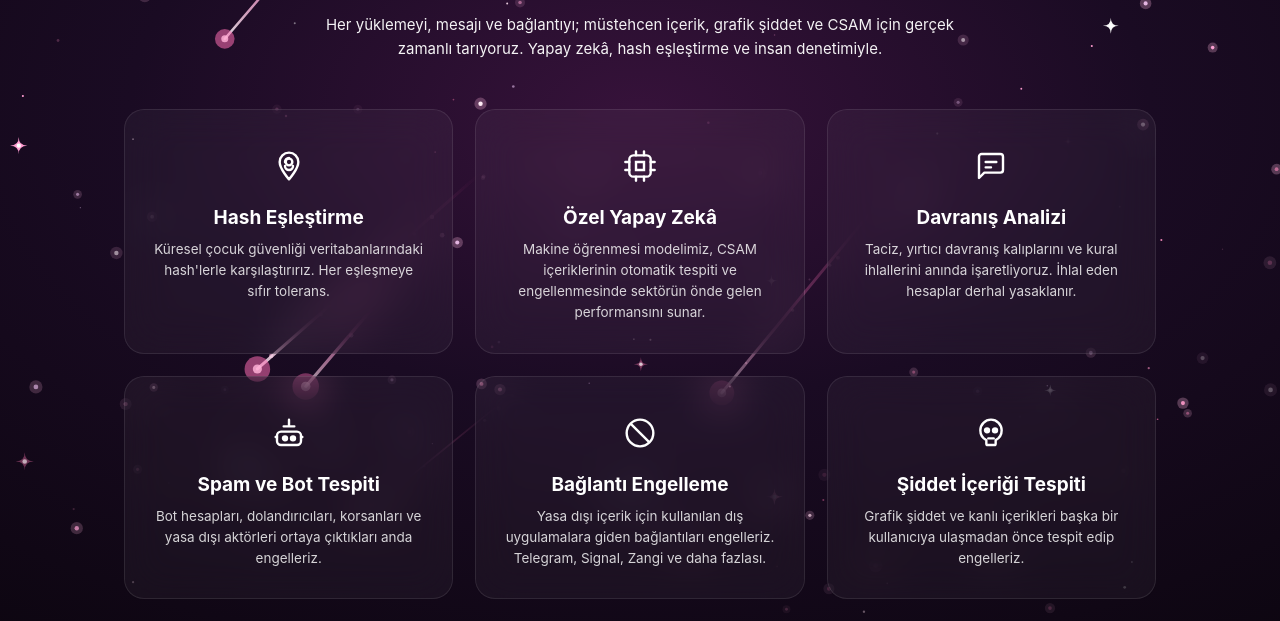
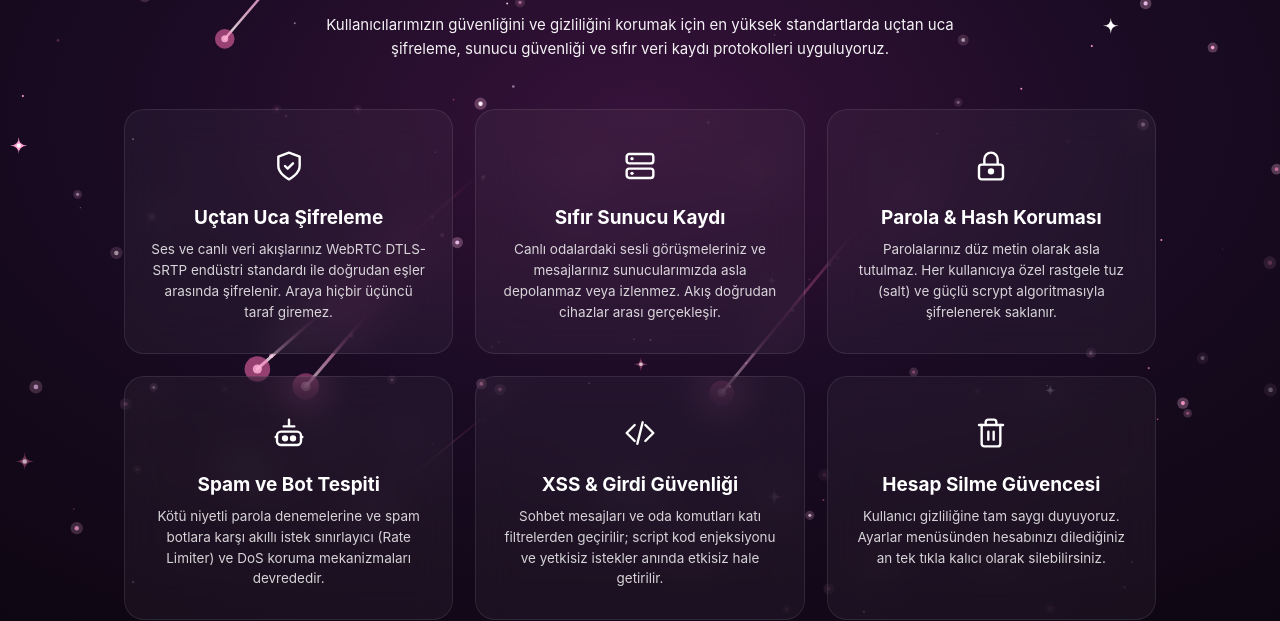
Before and after one commit to karabul7tt/Miruo, a website: page guvenlik.html in a window 1280 px wide. Shown: the part 186-807 px from the top of the page. Drawn offline with Linux system fonts and the light colour scheme.

Commit message:
fix: replace texts with authentic Miruo features while preserving Rave design layout

```diff
--- a/guvenlik.html
+++ b/guvenlik.html
@@ -4,7 +4,7 @@
 <meta charset="utf-8">
 <meta name="viewport" content="width=device-width,initial-scale=1">
 <title>Miruo Güvenliği — Miruo'yu nasıl güvende tutuyoruz</title>
-<meta name="description" content="Miruo güvenlik protokolleri, içerik tarama, WebRTC şifreleme ve güvenli izleme deneyimi.">
+<meta name="description" content="Miruo güvenlik standartları, WebRTC uçtan uca şifreleme ve kullanıcı gizliliği.">
 <link rel="icon" href="logo.png">
 <link rel="stylesheet" href="website.css">
 <style>
@@ -48,48 +48,49 @@
 <main class="page-main">
   <div class="rave-safety-container">
     <h1 class="rave-safety-title">Miruo'yu nasıl güvende tutuyoruz</h1>
-    <p class="rave-safety-subtitle">Her yüklemeyi, mesajı ve bağlantıyı; müstehcen içerik, grafik şiddet ve CSAM için gerçek zamanlı tarıyoruz. Yapay zekâ, hash eşleştirme ve insan denetimiyle.</p>
+    <p class="rave-safety-subtitle">Kullanıcılarımızın güvenliğini ve gizliliğini korumak için en yüksek standartlarda uçtan uca şifreleme, sunucu güvenliği ve sıfır veri kaydı protokolleri uyguluyoruz.</p>
 
     <div class="rave-safety-grid">
-      <!-- 1. Hash Eşleştirme -->
+      <!-- 1. Uçtan Uca Şifreleme -->
       <div class="rave-safety-card">
         <div class="rave-card-icon">
           <svg viewBox="0 0 24 24">
-            <path d="M12 2C8.13 2 5 5.13 5 9c0 5.25 7 13 7 13s7-7.75 7-13c0-3.87-3.13-7-7-7zm0 9.5c-1.38 0-2.5-1.12-2.5-2.5s1.12-2.5 2.5-2.5 2.5 1.12 2.5 2.5-1.12 2.5-2.5 2.5z" stroke-width="1.8" stroke="currentColor" fill="none" stroke-linecap="round" stroke-linejoin="round"/>
-            <path d="M12 6a3 3 0 0 0-3 3" stroke-width="1.8" stroke="currentColor" fill="none" stroke-linecap="round"/>
-            <path d="M9 12a3 3 0 0 0 6 0" stroke-width="1.8" stroke="currentColor" fill="none" stroke-linecap="round"/>
+            <path d="M12 22s8-4 8-10V5l-8-3-8 3v7c0 6 8 10 8 10z" stroke-width="1.8" stroke="currentColor" fill="none" stroke-linejoin="round"/>
+            <path d="M9 12l2 2 4-4" stroke-width="1.8" stroke="currentColor" fill="none" stroke-linecap="round" stroke-linejoin="round"/>
           </svg>
         </div>
-        <h3 class="rave-card-title">Hash Eşleştirme</h3>
-        <p class="rave-card-desc">Küresel çocuk güvenliği veritabanlarındaki hash'lerle karşılaştırırız. Her eşleşmeye sıfır tolerans.</p>
+        <h3 class="rave-card-title">Uçtan Uca Şifreleme</h3>
+        <p class="rave-card-desc">Ses ve canlı veri akışlarınız WebRTC DTLS-SRTP endüstri standardı ile doğrudan eşler arasında şifrelenir. Araya hiçbir üçüncü taraf giremez.</p>
       </div>
 
-      <!-- 2. Özel Yapay Zekâ -->
+      <!-- 2. Sıfır Sunucu Kaydı -->
       <div class="rave-safety-card">
         <div class="rave-card-icon">
           <svg viewBox="0 0 24 24">
-            <rect x="4" y="4" width="16" height="16" rx="3" stroke-width="1.8" stroke="currentColor" fill="none"/>
-            <path d="M9 9h6v6H9z" stroke-width="1.8" stroke="currentColor" fill="none"/>
-            <path d="M9 1v3M15 1v3M9 20v3M15 20v3M1 9h3M1 15h3M20 9h3M20 15h3" stroke-width="1.8" stroke="currentColor" stroke-linecap="round"/>
+            <rect x="2" y="3" width="20" height="7" rx="2" stroke-width="1.8" stroke="currentColor" fill="none"/>
+            <rect x="2" y="14" width="20" height="7" rx="2" stroke-width="1.8" stroke="currentColor" fill="none"/>
+            <line x1="6" y1="6.5" x2="6.01" y2="6.5" stroke-width="2.5" stroke="currentColor" stroke-linecap="round"/>
+            <line x1="6" y1="17.5" x2="6.01" y2="17.5" stroke-width="2.5" stroke="currentColor" stroke-linecap="round"/>
           </svg>
         </div>
-        <h3 class="rave-card-title">Özel Yapay Zekâ</h3>
-        <p class="rave-card-desc">Makine öğrenmesi modelimiz, CSAM içeriklerinin otomatik tespiti ve engellenmesinde sektörün önde gelen performansını sunar.</p>
+        <h3 class="rave-card-title">Sıfır Sunucu Kaydı</h3>
+        <p class="rave-card-desc">Canlı odalardaki sesli görüşmeleriniz ve mesajlarınız sunucularımızda asla depolanmaz veya izlenmez. Akış doğrudan cihazlar arası gerçekleşir.</p>
       </div>
 
-      <!-- 3. Davranış Analizi -->
+      <!-- 3. Kriptografik Parola Güvenliği -->
       <div class="rave-safety-card">
         <div class="rave-card-icon">
           <svg viewBox="0 0 24 24">
-            <path d="M21 15a2 2 0 0 1-2 2H7l-4 4V5a2 2 0 0 1 2-2h14a2 2 0 0 1 2 2z" stroke-width="1.8" stroke="currentColor" fill="none" stroke-linejoin="round"/>
-            <path d="M8 9h8M8 13h4" stroke-width="1.8" stroke="currentColor" stroke-linecap="round"/>
+            <rect x="3" y="11" width="18" height="11" rx="2" stroke-width="1.8" stroke="currentColor" fill="none"/>
+            <path d="M7 11V7a5 5 0 0 1 10 0v4" stroke-width="1.8" stroke="currentColor" fill="none"/>
+            <circle cx="12" cy="16" r="1.5" fill="currentColor"/>
           </svg>
         </div>
-        <h3 class="rave-card-title">Davranış Analizi</h3>
-        <p class="rave-card-desc">Taciz, yırtıcı davranış kalıplarını ve kural ihlallerini anında işaretliyoruz. İhlal eden hesaplar derhal yasaklanır.</p>
+        <h3 class="rave-card-title">Parola & Hash Koruması</h3>
+        <p class="rave-card-desc">Parolalarınız düz metin olarak asla tutulmaz. Her kullanıcıya özel rastgele tuz (salt) ve güçlü scrypt algoritmasıyla şifrelenerek saklanır.</p>
       </div>
 
-      <!-- 4. Spam ve Bot Tespiti -->
+      <!-- 4. Kaba Kuvvet & Bot Koruması -->
       <div class="rave-safety-card">
         <div class="rave-card-icon">
           <svg viewBox="0 0 24 24">
@@ -100,33 +101,34 @@
           </svg>
         </div>
         <h3 class="rave-card-title">Spam ve Bot Tespiti</h3>
-        <p class="rave-card-desc">Bot hesapları, dolandırıcıları, korsanları ve yasa dışı aktörleri ortaya çıktıkları anda engelleriz.</p>
+        <p class="rave-card-desc">Kötü niyetli parola denemelerine ve spam botlara karşı akıllı istek sınırlayıcı (Rate Limiter) ve DoS koruma mekanizmaları devrededir.</p>
       </div>
 
-      <!-- 5. Bağlantı Engelleme -->
+      <!-- 5. Girdi Doğrulama & XSS Kalkanı -->
       <div class="rave-safety-card">
         <div class="rave-card-icon">
           <svg viewBox="0 0 24 24">
-            <circle cx="12" cy="12" r="10" stroke-width="1.8" stroke="currentColor" fill="none"/>
-            <path d="M4.93 4.93l14.14 14.14" stroke-width="1.8" stroke="currentColor"/>
+            <polyline points="16 18 22 12 16 6" stroke-width="1.8" stroke="currentColor" fill="none" stroke-linecap="round" stroke-linejoin="round"/>
+            <polyline points="8 6 2 12 8 18" stroke-width="1.8" stroke="currentColor" fill="none" stroke-linecap="round" stroke-linejoin="round"/>
+            <line x1="14" y1="4" x2="10" y2="20" stroke-width="1.8" stroke="currentColor" stroke-linecap="round"/>
           </svg>
         </div>
-        <h3 class="rave-card-title">Bağlantı Engelleme</h3>
-        <p class="rave-card-desc">Yasa dışı içerik için kullanılan dış uygulamalara giden bağlantıları engelleriz. Telegram, Signal, Zangi ve daha fazlası.</p>
+        <h3 class="rave-card-title">XSS & Girdi Güvenliği</h3>
+        <p class="rave-card-desc">Sohbet mesajları ve oda komutları katı filtrelerden geçirilir; script kod enjeksiyonu ve yetkisiz istekler anında etkisiz hale getirilir.</p>
       </div>
 
-      <!-- 6. Şiddet İçeriği Tespiti -->
+      <!-- 6. Kalıcı Hesap Silme Hakkı -->
       <div class="rave-safety-card">
         <div class="rave-card-icon">
           <svg viewBox="0 0 24 24">
-            <path d="M12 2a8 8 0 0 0-8 8c0 3.2 1.8 6 4.5 7.3V20a1 1 0 0 0 1 1h5a1 1 0 0 0 1-1v-2.7c2.7-1.3 4.5-4.1 4.5-7.3a8 8 0 0 0-8-8z" stroke-width="1.8" stroke="currentColor" fill="none"/>
-            <circle cx="9" cy="10" r="1.5" fill="currentColor"/>
-            <circle cx="15" cy="10" r="1.5" fill="currentColor"/>
-            <path d="M10 16h4" stroke-width="1.8" stroke="currentColor" stroke-linecap="round"/>
+            <polyline points="3 6 5 6 21 6" stroke-width="1.8" stroke="currentColor" fill="none" stroke-linecap="round"/>
+            <path d="M19 6v14a2 2 0 0 1-2 2H7a2 2 0 0 1-2-2V6m3 0V4a2 2 0 0 1 2-2h4a2 2 0 0 1 2 2v2" stroke-width="1.8" stroke="currentColor" fill="none" stroke-linecap="round"/>
+            <line x1="10" y1="11" x2="10" y2="17" stroke-width="1.8" stroke="currentColor" stroke-linecap="round"/>
+            <line x1="14" y1="11" x2="14" y2="17" stroke-width="1.8" stroke="currentColor" stroke-linecap="round"/>
           </svg>
         </div>
-        <h3 class="rave-card-title">Şiddet İçeriği Tespiti</h3>
-        <p class="rave-card-desc">Grafik şiddet ve kanlı içerikleri başka bir kullanıcıya ulaşmadan önce tespit edip engelleriz.</p>
+        <h3 class="rave-card-title">Hesap Silme Güvencesi</h3>
+        <p class="rave-card-desc">Kullanıcı gizliliğine tam saygı duyuyoruz. Ayarlar menüsünden hesabınızı dilediğiniz an tek tıkla kalıcı olarak silebilirsiniz.</p>
       </div>
     </div>
   </div>
```
Also changed, not shown: sss.html (+17 -17 lines), website/guvenlik.html (+35 -33 lines), website/sss.html (+17 -17 lines).
